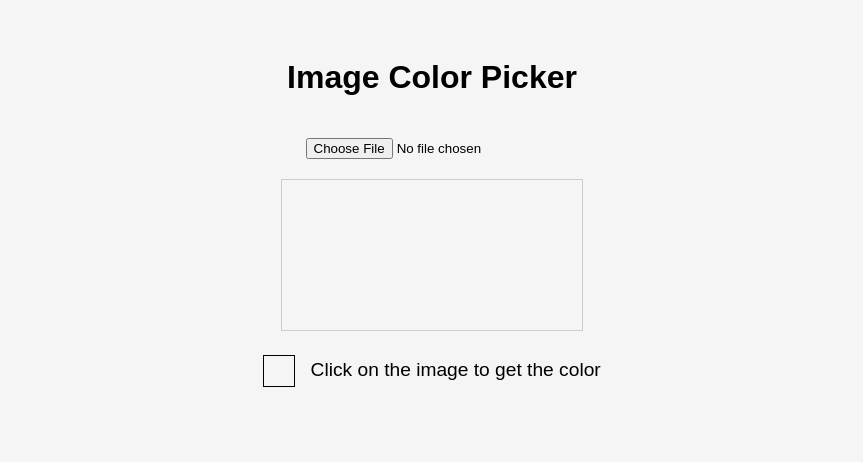
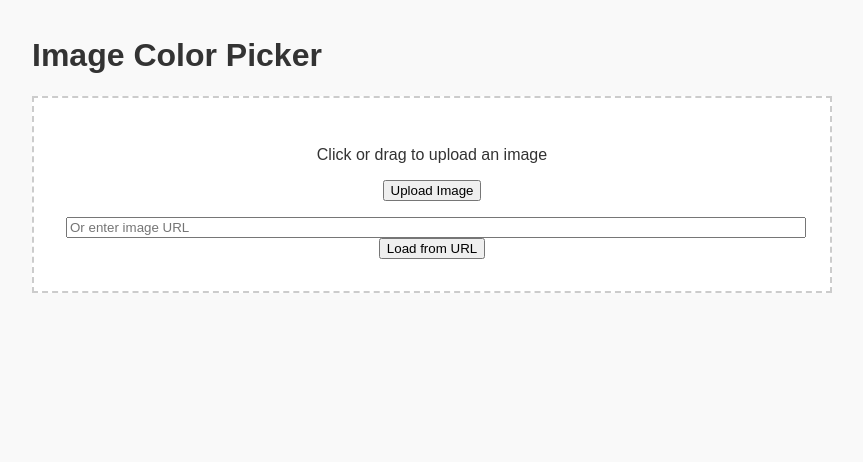
Before and after one commit to KowshikKolvekar/image-color-picker, a plain HTML site: page index.html in a window 1280 px wide. Shown: the whole page, without its empty margins (208-1071 px from the left). Drawn offline with Linux system fonts and the light colour scheme.

Commit message:
Update index.html

```diff
--- a/index.html
+++ b/index.html
@@ -1,93 +1,141 @@
 <!DOCTYPE html>
 <html lang="en">
 <head>
-  <meta charset="UTF-8">
+  <meta charset="UTF-8" />
+  <meta name="viewport" content="width=device-width, initial-scale=1.0" />
   <title>Image Color Picker</title>
   <style>
     body {
       font-family: Arial, sans-serif;
+      margin: 0;
+      padding: 1rem;
+      background: #f9f9f9;
+      color: #333;
+    }
+    .container {
+      max-width: 800px;
+      margin: 0 auto;
+    }
+    .upload-area {
+      border: 2px dashed #ccc;
+      padding: 2rem;
       text-align: center;
-      padding: 30px;
-      background-color: #f5f5f5;
+      margin-bottom: 1rem;
+      background: #fff;
     }
-
-    input[type="file"] {
-      margin: 20px 0;
-    }
-
     canvas {
       max-width: 100%;
+      display: block;
+      margin: 1rem 0;
+    }
+    .color-info {
+      display: flex;
+      gap: 1rem;
+      align-items: center;
+    }
+    .color-preview {
+      width: 50px;
+      height: 50px;
       border: 1px solid #ccc;
-      cursor: crosshair;
     }
-
-    #colorDisplay {
-      margin-top: 20px;
-      font-size: 1.2em;
-    }
-
-    .color-box {
-      display: inline-block;
-      width: 30px;
-      height: 30px;
-      border: 1px solid #000;
-      vertical-align: middle;
-      margin-right: 10px;
+    .color-values input {
+      width: 200px;
+      margin-bottom: 0.5rem;
     }
   </style>
 </head>
 <body>
+  <div class="container">
+    <h1>Image Color Picker</h1>
+    <div class="upload-area" id="uploadArea">
+      <p>Click or drag to upload an image</p>
+      <input type="file" id="imageInput" accept="image/*" hidden />
+      <button onclick="document.getElementById('imageInput').click()">Upload Image</button>
+      <input type="text" id="urlInput" placeholder="Or enter image URL" style="width: 100%; margin-top: 1rem;"/>
+      <button onclick="loadImageFromURL()">Load from URL</button>
+    </div>
 
-  <h1>Image Color Picker</h1>
-  <input type="file" id="imageLoader" accept="image/*" />
-  <br />
-  <canvas id="imageCanvas"></canvas>
-  <div id="colorDisplay">
-    <div class="color-box" id="colorBox"></div>
-    <span id="colorCode">Click on the image to get the color</span>
+    <canvas id="canvas"></canvas>
+    <div class="color-info" id="colorInfo" style="display: none;">
+      <div class="color-preview" id="colorPreview"></div>
+      <div class="color-values">
+        <input id="hexValue" readonly />
+        <input id="rgbValue" readonly />
+      </div>
+    </div>
   </div>
 
   <script>
-    const imageLoader = document.getElementById('imageLoader');
-    const canvas = document.getElementById('imageCanvas');
-    const ctx = canvas.getContext('2d');
-    const colorBox = document.getElementById('colorBox');
-    const colorCode = document.getElementById('colorCode');
+    const canvas = document.getElementById("canvas");
+    const ctx = canvas.getContext("2d");
+    const imageInput = document.getElementById("imageInput");
+    const urlInput = document.getElementById("urlInput");
+    const colorInfo = document.getElementById("colorInfo");
+    const colorPreview = document.getElementById("colorPreview");
+    const hexValue = document.getElementById("hexValue");
+    const rgbValue = document.getElementById("rgbValue");
 
-    imageLoader.addEventListener('change', handleImage, false);
+    let img = new Image();
 
-    function handleImage(e) {
-      const reader = new FileReader();
-      reader.onload = function (event) {
-        const img = new Image();
-        img.onload = function () {
-          canvas.width = img.width;
-          canvas.height = img.height;
-          ctx.drawImage(img, 0, 0);
+    imageInput.addEventListener("change", (e) => {
+      const file = e.target.files[0];
+      if (file) {
+        const reader = new FileReader();
+        reader.onload = (evt) => {
+          loadImage(evt.target.result);
         };
-        img.src = event.target.result;
-      };
-      reader.readAsDataURL(e.target.files[0]);
+        reader.readAsDataURL(file);
+      }
+    });
+
+    function loadImageFromURL() {
+      const url = urlInput.value;
+      if (url) loadImage(url);
     }
 
-    canvas.addEventListener('click', function (e) {
+    function loadImage(src) {
+      img = new Image();
+      img.crossOrigin = "Anonymous";
+      img.onload = () => {
+        canvas.width = img.width;
+        canvas.height = img.height;
+        ctx.drawImage(img, 0, 0);
+      };
+      img.src = src;
+    }
+
+    canvas.addEventListener("click", (e) => {
       const rect = canvas.getBoundingClientRect();
       const x = e.clientX - rect.left;
       const y = e.clientY - rect.top;
       const pixel = ctx.getImageData(x, y, 1, 1).data;
       const rgb = `rgb(${pixel[0]}, ${pixel[1]}, ${pixel[2]})`;
       const hex = rgbToHex(pixel[0], pixel[1], pixel[2]);
-      colorBox.style.backgroundColor = hex;
-      colorCode.textContent = `${hex.toUpperCase()} (${rgb})`;
+
+      colorPreview.style.background = hex;
+      hexValue.value = hex;
+      rgbValue.value = rgb;
+      colorInfo.style.display = "flex";
     });
 
     function rgbToHex(r, g, b) {
-      return "#" + [r, g, b].map(x => {
-        const hex = x.toString(16);
-        return hex.length === 1 ? "0" + hex : hex;
-      }).join('');
+      return (
+        "#" + [r, g, b].map((x) => x.toString(16).padStart(2, "0")).join("")
+      );
     }
+
+    // Paste image from clipboard
+    window.addEventListener("paste", (e) => {
+      const items = e.clipboardData.items;
+      for (let item of items) {
+        if (item.type.indexOf("image") !== -1) {
+          const blob = item.getAsFile();
+          const reader = new FileReader();
+          reader.onload = (evt) => loadImage(evt.target.result);
+          reader.readAsDataURL(blob);
+        }
+      }
+    });
   </script>
-
 </body>
 </html>
```
